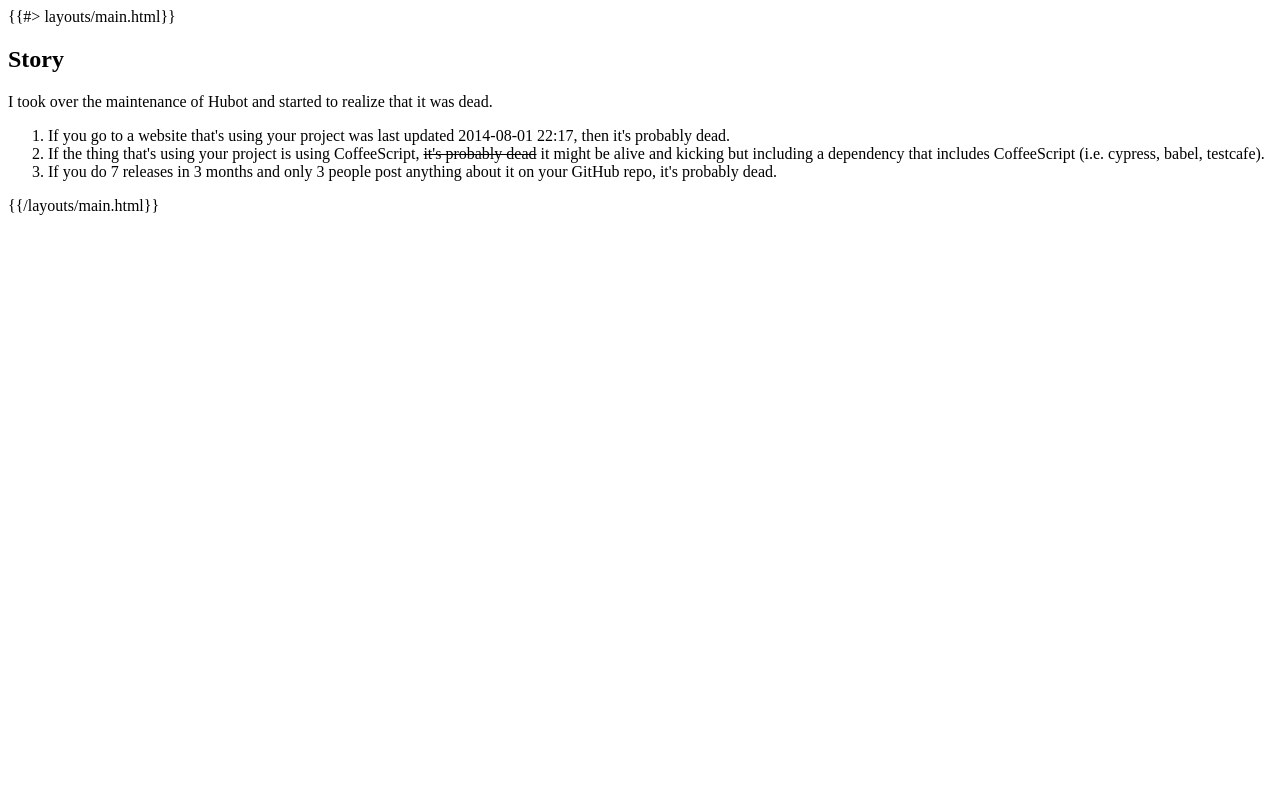
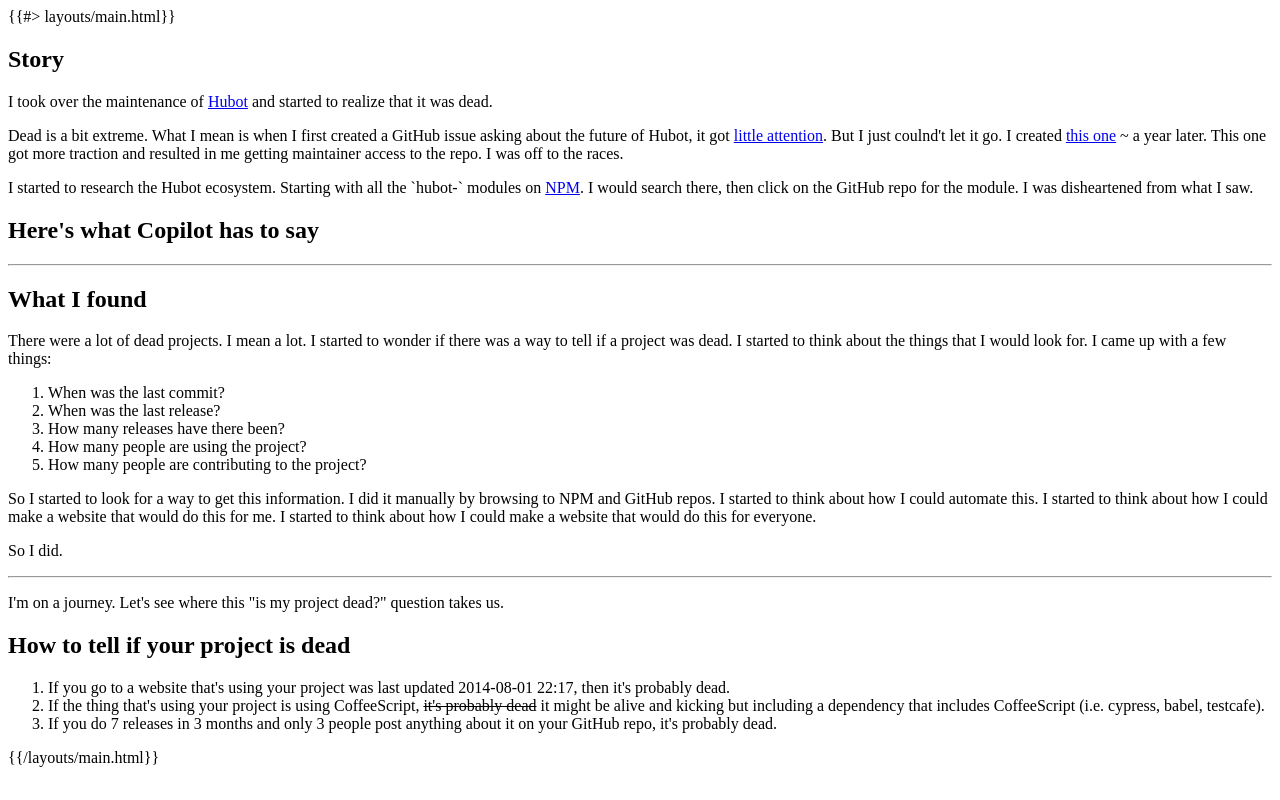
Before and after one commit to hubot-friends/ismyprojectdead, a website: page www/index.html in a window 1280 px wide. Drawn offline with Linux system fonts and the light colour scheme.

Commit message:
keep going

```diff
--- a/www/index.html
+++ b/www/index.html
@@ -3,7 +3,28 @@
 <meta name="canonical" content="https://ismyprojectdead.com/"/>
 <meta name="description" content="A website about the death of my project."/>
 <h2>Story</h2>
-<p>I took over the maintenance of Hubot and started to realize that it was dead.</p>
+<p>I took over the maintenance of <a href="https://github.com/hubotio/hubot" title="Hubot's Github repo">Hubot</a> and started to realize that it was dead.</p>
+<p>Dead is a bit extreme. What I mean is when I first created a GitHub issue asking about the future of Hubot, it got <a href="https://github.com/hubotio/hubot/issues/1504" title="Link to the Github issue I created asking about Hubot">little attention</a>. But I just coulnd't let it go. I created <a href="https://github.com/hubotio/hubot/issues/1541" title="More active Github issue about Hubot's future">this one</a> ~ a year later. This one got more traction and resulted in me getting maintainer access to the repo. I was off to the races.</p>
+<p>I started to research the Hubot ecosystem. Starting with all the `hubot-` modules on <a href="https://www.npmjs.com" title="NPM JS">NPM</a>. I would search there, then click on the GitHub repo for the module. I was disheartened from what I saw.</p>
+
+<h2>Here's what Copilot has to say</h2>
+<hr/>
+<h2>What I found</h2>
+<p>There were a lot of dead projects. I mean a lot. I started to wonder if there was a way to tell if a project was dead. I started to think about the things that I would look for. I came up with a few things:</p>
+<ol>
+    <li>When was the last commit?</li>
+    <li>When was the last release?</li>
+    <li>How many releases have there been?</li>
+    <li>How many people are using the project?</li>
+    <li>How many people are contributing to the project?</li>
+</ol>
+<p>So I started to look for a way to get this information. I did it manually by browsing to NPM and GitHub repos. I started to think about how I could automate this. I started to think about how I could make a website that would do this for me. I started to think about how I could make a website that would do this for everyone.</p>
+<p>So I did.</p>
+<hr/>
+
+<p>I'm on a journey. Let's see where this "is my project dead?" question takes us.</p>
+
+<h2>How to tell if your project is dead</h2>
 <ol>
     <li>If you go to a website that's using your project was last updated 2014-08-01 22:17, then it's probably dead.</li>
     <li>If the thing that's using your project is using CoffeeScript, <s>it's probably dead</s> it might be alive and kicking but including a dependency that includes CoffeeScript (i.e. cypress, babel, testcafe).</li>
```
